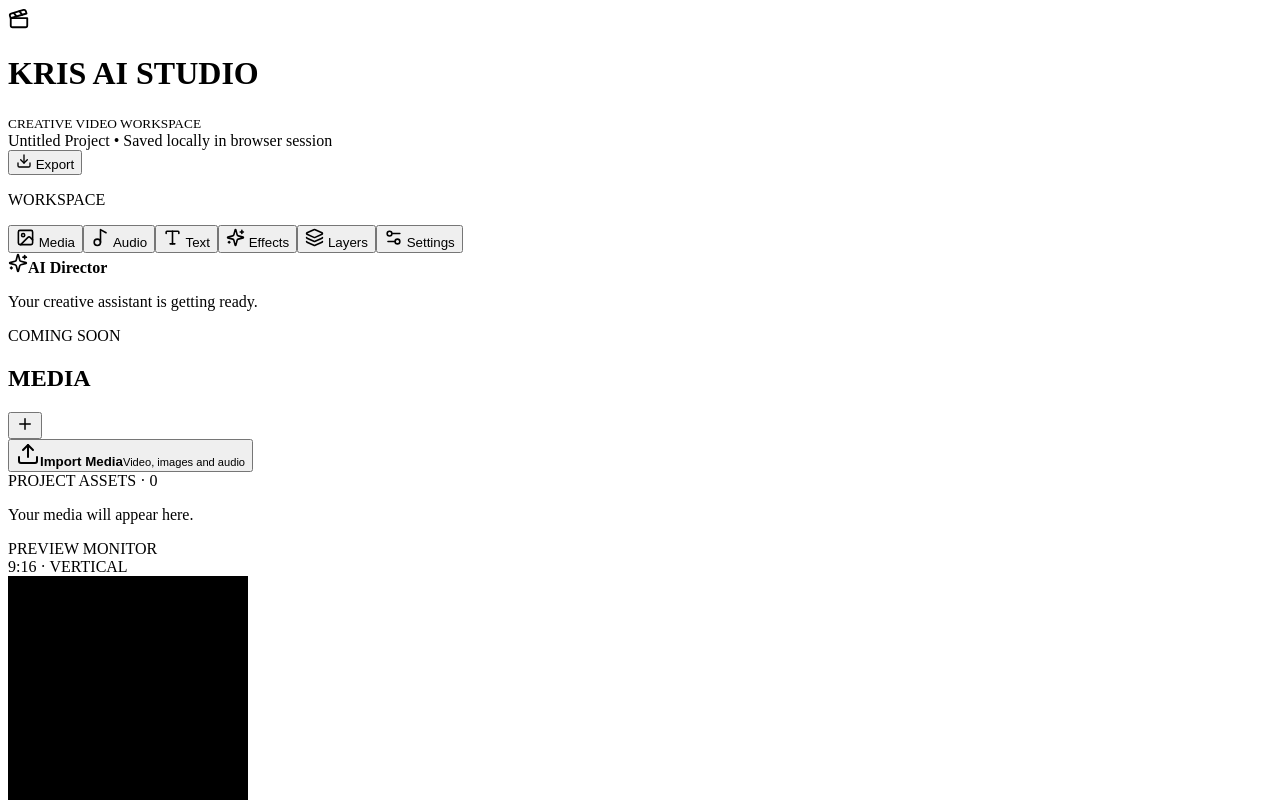
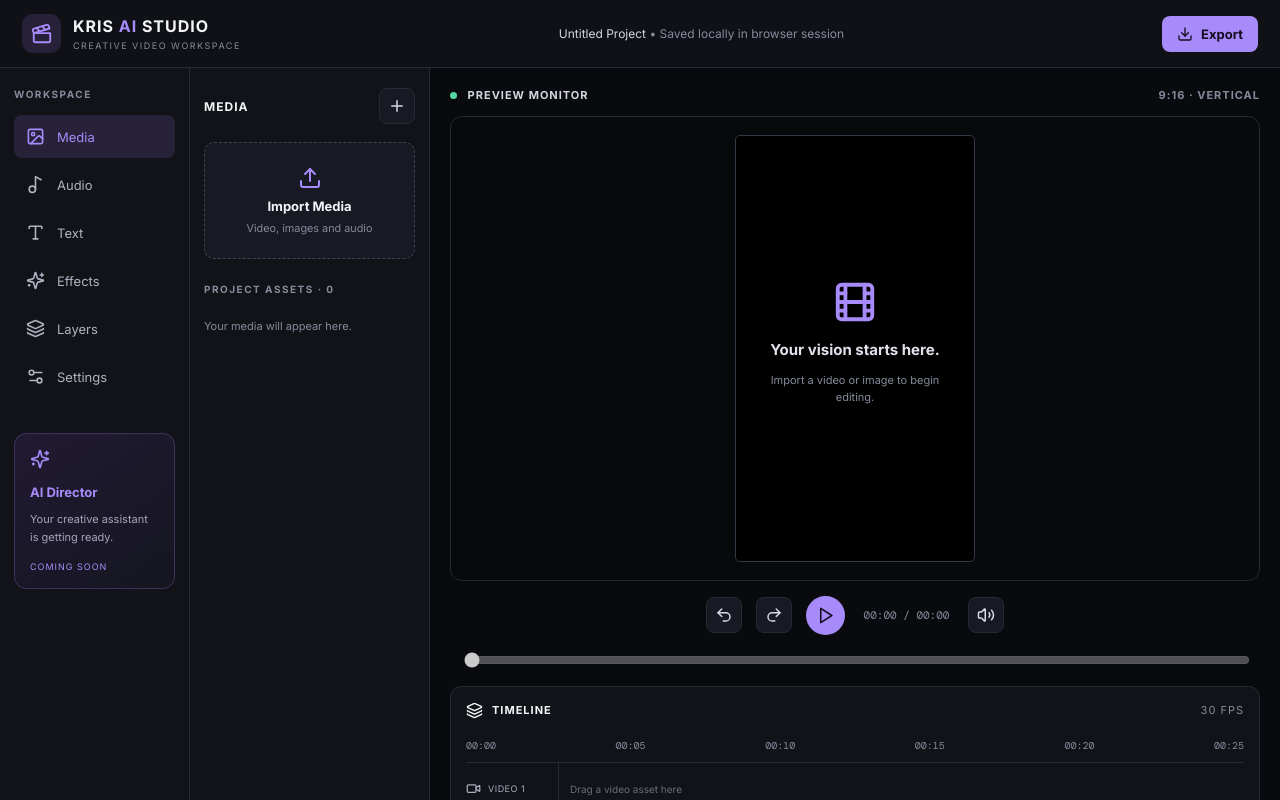
Before and after one commit to beingkrisna/kris-ai-studio, a Next.js app: page / in a window 1280 px wide. Shown: the top 800 px of the page. Built offline with nearby package versions, Linux system fonts and the light colour scheme.

Commit message:
Update globals.css

```diff
--- a/app/globals.css
+++ b/app/globals.css
@@ -1,5 +1,338 @@
+@import url('https://fonts.googleapis.com/css2?family=DM+Mono:wght@400;500&family=Inter:wght@400;500;600;700;800&display=swap');
+:root {
+  --bg: #090a0e;
+  --panel: #111319;
+  --panel2: #171a22;
+  --border: #262a35;
+  --text: #f4f5f8;
+  --muted: #858b9b;
+  --accent: #a78bfa;
+  --cyan: #55d6e8;
+}
 
-/* KRIS AI STUDIO - Preview and timeline fixes */
+* { box-sizing: border-box; }
+
+body {
+  margin: 0;
+  background: var(--bg);
+  color: var(--text);
+  font-family: Inter, sans-serif;
+  font-size: 13px;
+}
+
+button { font: inherit; cursor: pointer; }
+
+.studio { min-height: 100vh; }
+
+.topbar {
+  height: 68px;
+  padding: 0 22px;
+  display: flex;
+  align-items: center;
+  justify-content: space-between;
+  gap: 16px;
+  background: #101117;
+  border-bottom: 1px solid var(--border);
+}
+
+.brand { display: flex; align-items: center; gap: 12px; }
+
+.brand-icon {
+  width: 39px; height: 39px;
+  display: grid; place-items: center;
+  border-radius: 11px;
+  color: var(--accent);
+  background: #272039;
+}
+
+.brand h1 { margin: 0; font-size: 16px; letter-spacing: 1px; }
+.brand h1 span { color: var(--accent); }
+.brand small { color: var(--muted); font-size: 9px; letter-spacing: 1.5px; }
+
+.project-name { color: #d4d5df; font-size: 12px; }
+.project-name span { color: var(--muted); }
+
+.export-btn, .play-btn {
+  border: 0;
+  border-radius: 8px;
+  background: var(--accent);
+  color: #130d22;
+  font-weight: 700;
+  padding: 10px 15px;
+  display: flex;
+  align-items: center;
+  gap: 8px;
+}
+
+.workspace {
+  display: grid;
+  grid-template-columns: 190px 240px minmax(0, 1fr);
+  min-height: calc(100vh - 68px);
+}
+
+.sidebar, .media-panel {
+  background: var(--panel);
+  border-right: 1px solid var(--border);
+  padding: 20px 14px;
+}
+
+.section-label, .media-count {
+  color: var(--muted);
+  font-size: 10px;
+  font-weight: 700;
+  letter-spacing: 1.5px;
+  margin: 0 0 15px;
+}
+
+.tool {
+  width: 100%;
+  border: 0;
+  background: transparent;
+  color: #aeb3c0;
+  padding: 12px;
+  display: flex;
+  align-items: center;
+  gap: 12px;
+  border-radius: 8px;
+  margin-bottom: 5px;
+  text-align: left;
+}
+
+.tool:hover, .tool.active {
+  background: #272239;
+  color: var(--accent);
+}
+
+.ai-card {
+  margin-top: 35px;
+  padding: 15px;
+  border: 1px solid #40325f;
+  background: linear-gradient(145deg,#211a33,#151620);
+  border-radius: 12px;
+  color: var(--accent);
+}
+
+.ai-card strong { display: block; margin-top: 12px; }
+.ai-card p { color: #aaa2bb; font-size: 11px; line-height: 1.6; }
+.ai-card span { font-size: 9px; letter-spacing: 1px; }
+
+.panel-heading, .preview-heading, .timeline-heading {
+  display: flex;
+  align-items: center;
+  justify-content: space-between;
+}
+
+.panel-heading h2 { font-size: 12px; letter-spacing: 1px; }
+
+.icon-btn {
+  background: var(--panel2);
+  border: 1px solid var(--border);
+  color: #d8d9e3;
+  padding: 8px;
+  border-radius: 8px;
+  display: inline-flex;
+  align-items: center;
+  justify-content: center;
+}
+
+.upload-box {
+  margin: 18px 0 24px;
+  padding: 23px 8px;
+  width: 100%;
+  background: #171923;
+  border: 1px dashed #454052;
+  color: var(--accent);
+  border-radius: 10px;
+  display: flex;
+  align-items: center;
+  flex-direction: column;
+  gap: 8px;
+}
+
+.upload-box strong { color: var(--text); }
+.upload-box small { color: var(--muted); }
+
+.media-count { margin-bottom: 12px; }
+.asset-list { display: grid; gap: 7px; }
+
+.asset {
+  display: flex;
+  align-items: center;
+  gap: 10px;
+  padding: 10px;
+  color: #c9cbd5;
+  background: #181b23;
+  border: 1px solid transparent;
+  border-radius: 8px;
+  min-width: 0;
+  text-align: left;
+}
+
+.asset span {
+  overflow: hidden;
+  text-overflow: ellipsis;
+  white-space: nowrap;
+}
+
+.asset.selected { border-color: var(--accent); color: var(--accent); }
+.asset svg { width: 17px; flex-shrink: 0; }
+
+.empty { color: var(--muted); font-size: 11px; line-height: 1.6; }
+
+.editor { min-width: 0; padding: 20px; }
+
+.preview-heading {
+  color: #d4d5df;
+  font-size: 11px;
+  font-weight: 700;
+  letter-spacing: 1px;
+}
+
+.preview-heading > span { color: var(--muted); }
+
+.live-dot {
+  display: inline-block;
+  width: 7px; height: 7px;
+  border-radius: 50%;
+  background: #55d6a5;
+  margin-right: 7px;
+}
+
+.preview-area {
+  min-height: 390px;
+  display: flex;
+  align-items: center;
+  justify-content: center;
+  background: #08090c;
+  border: 1px solid var(--border);
+  border-radius: 12px;
+  margin-top: 14px;
+  padding: 18px;
+}
+
+.preview-frame {
+  width: min(100%, 220px);
+  aspect-ratio: 9 / 16;
+  background: #151720;
+  border: 1px solid #343745;
+  border-radius: 5px;
+  overflow: hidden;
+  display: grid;
+  place-items: center;
+}
+
+.preview-frame video, .preview-frame img {
+  width: 100%;
+  height: 100%;
+  object-fit: contain;
+}
+
+.placeholder {
+  padding: 15px;
+  text-align: center;
+  color: var(--muted);
+}
+
+.placeholder svg { color: var(--accent); }
+.placeholder h2 { font-size: 15px; color: #e4e1ed; }
+.placeholder p { font-size: 11px; line-height: 1.6; }
+
+.playback {
+  display: flex;
+  align-items: center;
+  justify-content: center;
+  gap: 14px;
+  padding: 15px;
+  color: var(--muted);
+  font-family: 'DM Mono', monospace;
+  font-size: 11px;
+}
+
+.play-btn { padding: 10px; border-radius: 50%; }
+
+.timeline {
+  border: 1px solid var(--border);
+  background: var(--panel);
+  border-radius: 11px;
+  padding: 15px;
+  overflow: hidden;
+}
+
+.timeline-heading { font-size: 11px; letter-spacing: 1px; }
+.timeline-heading div { display: flex; align-items: center; gap: 9px; }
+.timeline-heading span { color: var(--muted); }
+
+.ruler {
+  display: flex;
+  justify-content: space-between;
+  color: var(--muted);
+  font: 10px 'DM Mono', monospace;
+  margin: 20px 0 10px;
+}
+
+.track {
+  display: grid;
+  grid-template-columns: 92px minmax(0,1fr);
+  min-height: 52px;
+  border-top: 1px solid var(--border);
+}
+
+.track-label {
+  display: flex;
+  align-items: center;
+  gap: 7px;
+  color: #a8adbd;
+  font-size: 9px;
+  letter-spacing: .5px;
+}
+
+.track-content {
+  border-left: 1px solid var(--border);
+  padding: 6px;
+  min-width: 0;
+}
+
+.clip {
+  height: 38px;
+  background: linear-gradient(90deg,#40315f,#67519b);
+  border: 1px solid #9674d4;
+  border-radius: 5px;
+  padding: 11px 8px;
+  color: white;
+  font-size: 10px;
+  overflow: hidden;
+  white-space: nowrap;
+  text-overflow: ellipsis;
+}
+
+.empty-track { color: #686d7a; font-size: 10px; padding: 11px 5px; }
+.timeline-footer { color: var(--muted); font-size: 10px; padding-top: 12px; }
+
+@media (max-width: 850px) {
+  .workspace { grid-template-columns: 65px minmax(0,1fr); }
+  .sidebar { padding: 15px 8px; }
+  .section-label, .tool:not(.active) { font-size: 0; }
+  .tool { justify-content: center; padding: 13px 5px; }
+  .tool.active { font-size: 0; }
+  .tool svg { width: 20px; height: 20px; flex-shrink: 0; }
+  .ai-card { display: none; }
+  .media-panel { grid-column: 2; grid-row: 1; border-right: 0; border-bottom: 1px solid var(--border); }
+  .editor { grid-column: 1 / -1; }
+  .preview-area { min-height: 350px; }
+  .project-name { display: none; }
+}
+
+@media (max-width: 420px) {
+  .topbar { padding: 0 10px; }
+  .brand h1 { font-size: 13px; }
+  .brand small { font-size: 7px; }
+  .export-btn { padding: 9px; font-size: 11px; }
+  .editor { padding: 12px; }
+  .preview-frame { width: min(100%, 190px); }
+  .timeline { padding: 10px; }
+}
+
+/* Video player and timeline fixes */
 
 .preview-frame {
   width: min(100%, 240px);
@@ -33,11 +366,6 @@
   white-space: nowrap;
 }
 
-.play-btn:disabled {
-  opacity: 0.4;
-  cursor: not-allowed;
-}
-
 .seek-wrap {
   padding: 0 12px 15px;
 }
@@ -46,11 +374,6 @@
   width: 100%;
   accent-color: #a78bfa;
   cursor: pointer;
-}
-
-.seek-bar:disabled {
-  opacity: 0.35;
-  cursor: not-allowed;
 }
 
 .track-content {
@@ -66,14 +389,8 @@
   display: flex;
   align-items: center;
   gap: 5px;
-  height: 38px;
-  padding: 0 7px;
   cursor: grab;
   user-select: none;
-}
-
-.clip:active {
-  cursor: grabbing;
 }
 
 .clip span {
@@ -83,22 +400,3 @@
   white-space: nowrap;
   text-overflow: ellipsis;
 }
-
-.remove-clip {
-  display: inline-flex;
-  align-items: center;
-  justify-content: center;
-  padding: 3px;
-  border: 0;
-  background: transparent;
-  color: white;
-  cursor: pointer;
-}
-
-.remove-clip:hover {
-  color: #ff7777;
-}
-
-.empty-track {
-  white-space: nowrap;
-}
```
